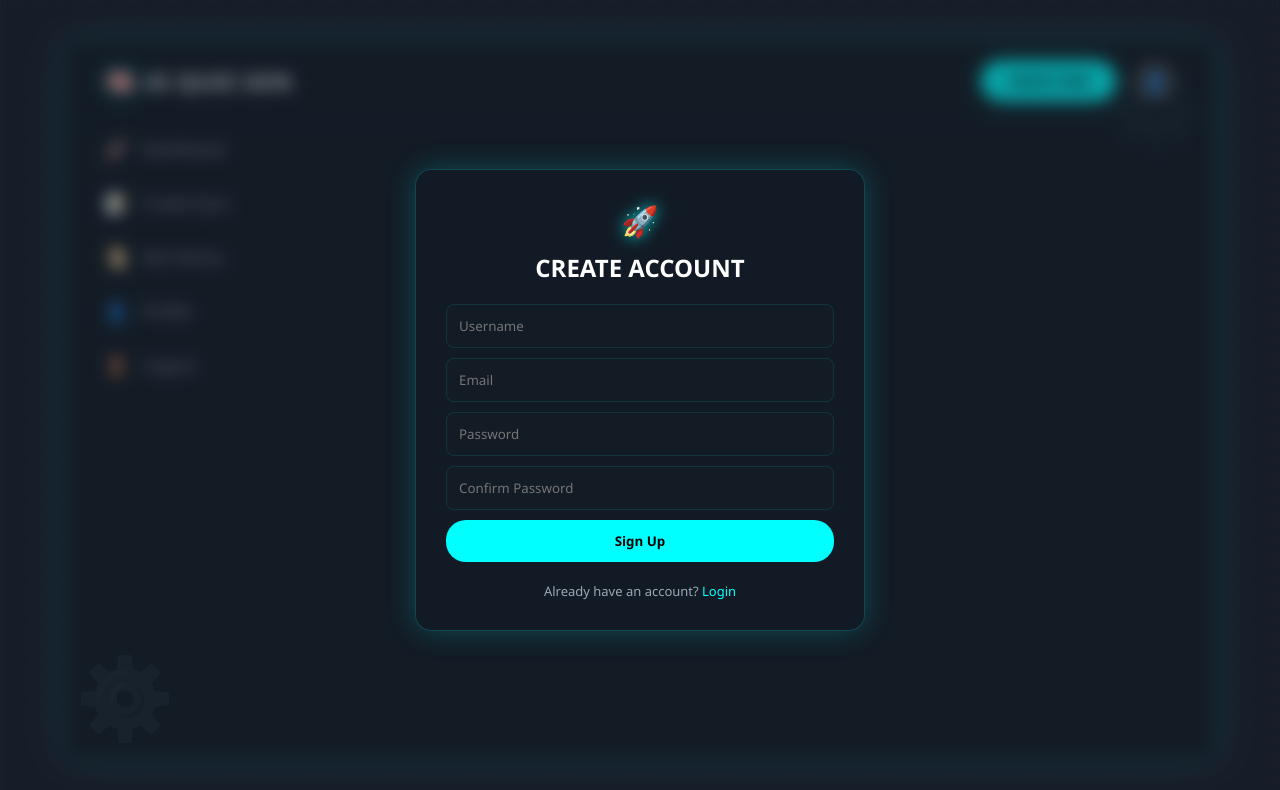
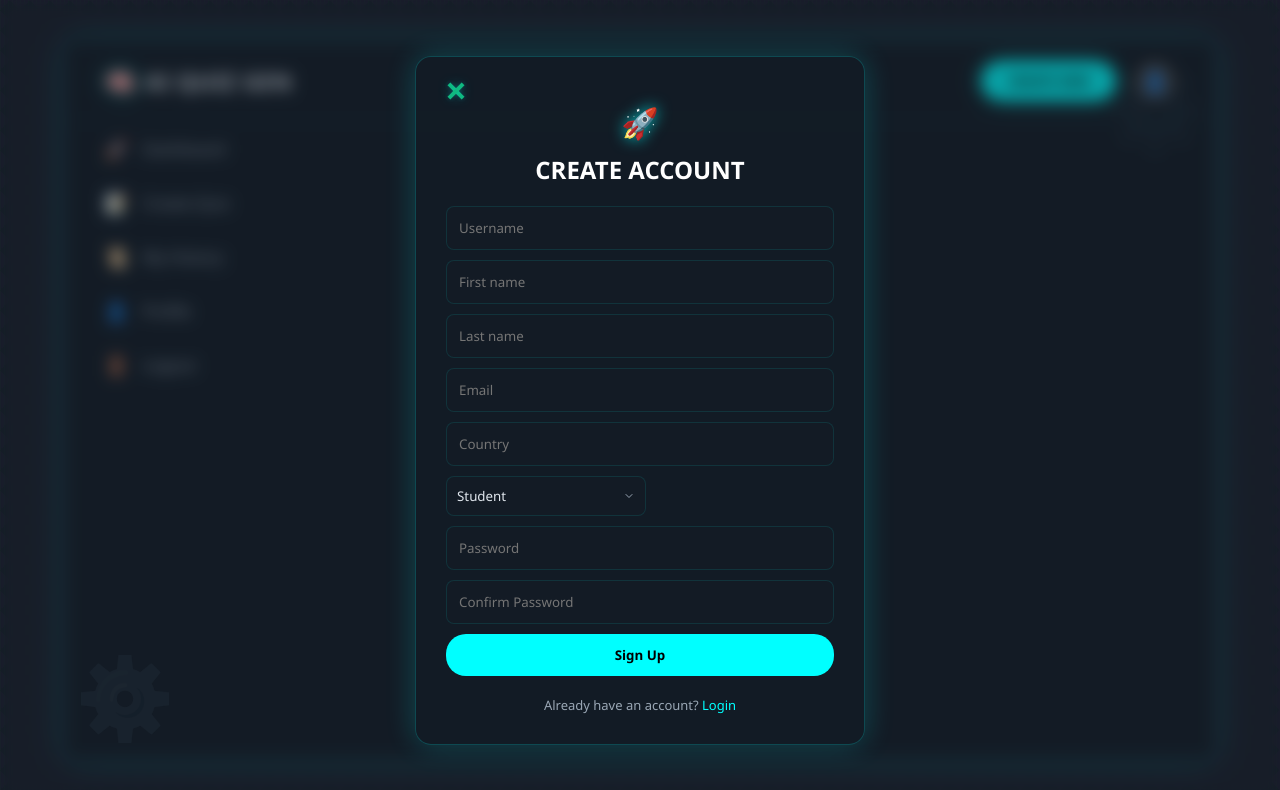
Before and after one commit to konradc67/AI-Quiz-Generator-Platform, a React (Vite) app: page /register in a window 1280 px wide. Shown: the top 790 px of the page. Built offline with nearby package versions, Linux system fonts and the light colour scheme.

Commit message:
add full registration form

```diff
--- a/src/components/layout/Login.jsx
+++ b/src/components/layout/Login.jsx
@@ -1,10 +1,12 @@
 import { useState } from "react";
 import { toast } from 'react-toastify';
 import 'react-toastify/dist/ReactToastify.css';
+import { Link, useNavigate } from "react-router-dom";
 
 export default function Login() {
     const [email, setEmail] = useState('');
     const [password, setPassword] = useState('');
+    const navigate = useNavigate();
 
     const [isLoading, setIsLoading] = useState(false);
 
@@ -55,6 +57,9 @@ export default function Login() {
     return (
         <div className="auth-page">
             <div className="auth-card">
+                <button className="auth-return-button"
+                    onClick={() => navigate('/')}>
+                </button>
                 <div className="logo-icon-center">🧠</div>
                 <h2 style={{ color: "white", textAlign: "center", marginBottom: "10px" }}>WELCOME BACK</h2>
 
@@ -80,7 +85,7 @@ export default function Login() {
                 </form>
 
                 <div className="auth-link" style={{ marginTop: '10px' }}>
-                    Don't have an account? <a href="/register" style={{ color: "var(--neon-cyan)", textDecoration: "none" }}>Sign Up</a>
+                    Don't have an account? <Link to="/register" style={{ color: "var(--neon-cyan)", textDecoration: "none" }}>Sign Up</Link>
                 </div>
             </div>
         </div>
--- a/src/components/layout/Register.jsx
+++ b/src/components/layout/Register.jsx
@@ -1,13 +1,18 @@
 import { useState } from "react";
 import { toast } from 'react-toastify';
 import 'react-toastify/dist/ReactToastify.css';
+import { Link, useNavigate } from "react-router-dom";
 export default function Register() {
-    // /user/register
     const [username,setUsername] = useState('');
+    const [first_name,setFirstname] = useState('');
+    const [last_name,setLastname] = useState('');
     const [email,setEmail] = useState('');
+    const [country,setCountry] = useState('');
+    const [role,setRole] = useState('STUDENT');
     const [password,setPassword] = useState('');
     const [confirmPassword,setConfirmPassword] = useState('');
-    const [isLoading,setIsLoading] = useState(false);
+    const [isLoading, setIsLoading] = useState(false);
+    const navigate = useNavigate();
     const handleRegister = async (e)=>{
         e.preventDefault();
         if (password != confirmPassword) {
@@ -17,8 +22,12 @@ export default function Register() {
         setIsLoading(true);
         const payload = {
             username : username,
+            first_name: first_name,
+            last_name: last_name,
             email: email,
-            password : password,
+            country: country,
+            role: role,
+            password: password,
 
         }
         try{
@@ -34,7 +43,11 @@ export default function Register() {
             if (response.ok) {
                 toast.success('Account created successfully! You can now log in.');
                 setUsername('');
+                setFirstname('');
+                setLastname('');
                 setEmail('');
+                setCountry('');
+                setRole('STUDENT');
                 setPassword('');
                 setConfirmPassword('');
             }else {
@@ -54,6 +67,9 @@ export default function Register() {
     return (
       <div className="auth-page">
             <div className="auth-card">
+                <button className="auth-return-button"
+                    onClick={() => navigate('/')}>
+                </button>
                 <div className="logo-icon-center">🚀</div>
                 <h2 style={{ color: "white", textAlign: "center", marginBottom: "10px" }}>CREATE ACCOUNT</h2>
 
@@ -68,12 +84,41 @@ export default function Register() {
                         required
                     />
                     <input
+                        type="text"
+                        placeholder="First name"
+                        value={first_name}
+                        onChange={(e) => setFirstname(e.target.value)}
+                        required
+                    />
+                    <input
+                        type="text"
+                        placeholder="Last name"
+                        value={last_name}
+                        onChange={(e) => setLastname(e.target.value)}
+                        required
+                    />
+                    <input
                         type="email"
                         placeholder="Email"
                         value={email}
                         onChange={(e) => setEmail(e.target.value)}
                         required
                     />
+                    <input
+                        type="text"
+                        placeholder="Country"
+                        value={country}
+                        onChange={(e) => setCountry(e.target.value)}
+                        required
+                    />
+                    <select
+                        value={role}
+                        onChange={(e) => setRole(e.target.value)}>
+                    <option value="STUDENT">Student</option>
+                    <option value="TEACHER">Teacher</option>
+                    <option value="COLLEGIAN">College Student</option>
+                    <option value="OTHER">Other</option>
+                    </select>
                     <input
                         type="password"
                         placeholder="Password"
@@ -96,7 +141,7 @@ export default function Register() {
                 </form>
 
                 <div className="auth-link" style={{ marginTop: '10px' }}>
-                    Already have an account? <a href="/login" style={{ color: "var(--neon-cyan)", textDecoration: "none" }}>Login</a>
+                    Already have an account? <Link to="/login" style={{ color: "var(--neon-cyan)", textDecoration: "none" }}>Login</Link>
                 </div>
             </div>
         </div>
--- a/src/index.css
+++ b/src/index.css
@@ -394,6 +394,38 @@ select {
 
 .auth-button:hover { background: #00cccc; }
 
+.auth-return-button {
+    width: 40px;
+    height: 5px;
+    right: 10px;
+    flex: none;
+    order: 0;
+    flex-grow: 0;
+    position: relative;
+    background: transparent;
+    border: none;
+    cursor: pointer;
+}
+
+    .auth-return-button::before, .auth-return-button::after {
+        content: "";
+        position: absolute;
+        left: 25%;
+        right: 25%;
+        width: 50%;
+        height: 4px;
+        background-color: #10B981;
+        transform-origin: center;
+        box-shadow: 0 0 15px rgba(0, 255, 255, 0.2),0 0 5px rgba(0, 255, 255, 0.2);
+    }
+
+.auth-return-button::before{
+    transform: rotate(45deg);
+}
+.auth-return-button::after {
+    transform: rotate(-45deg);
+}
+
 .auth-link {
     text-align: center;
     color: #9aa7b5;
```
